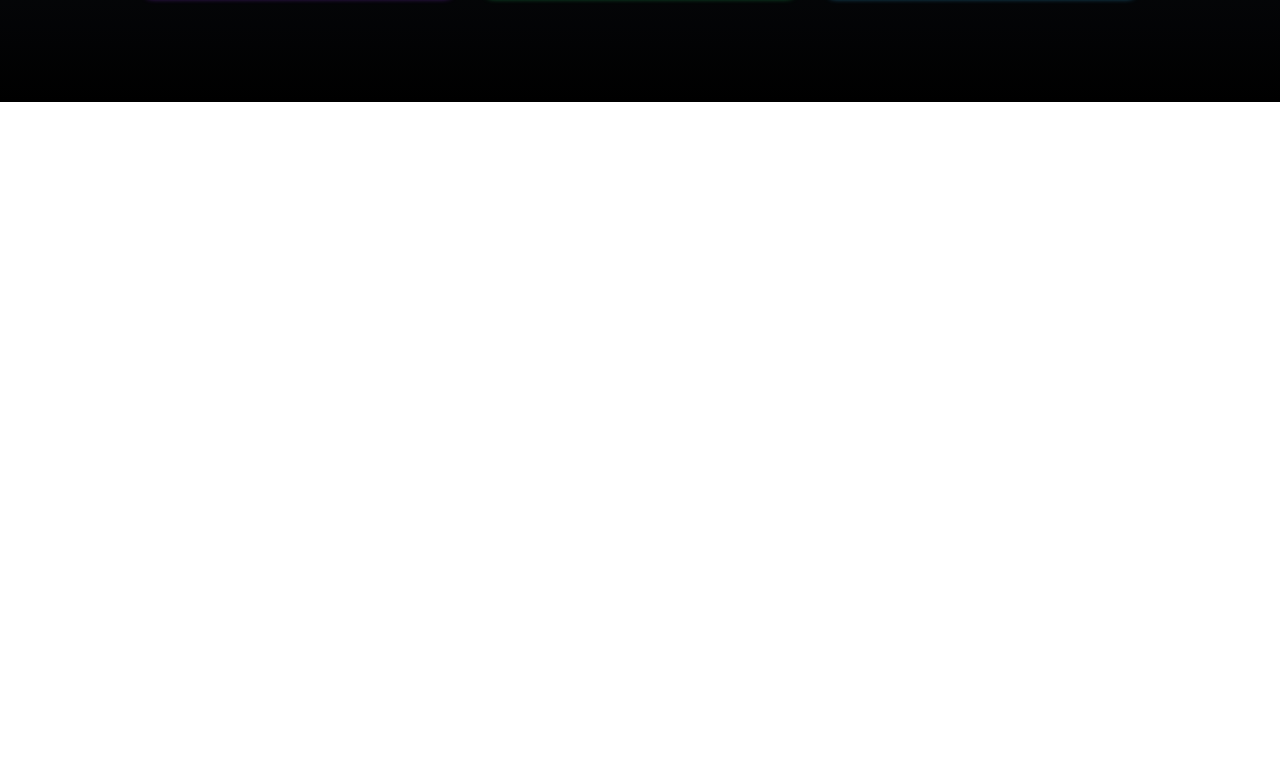
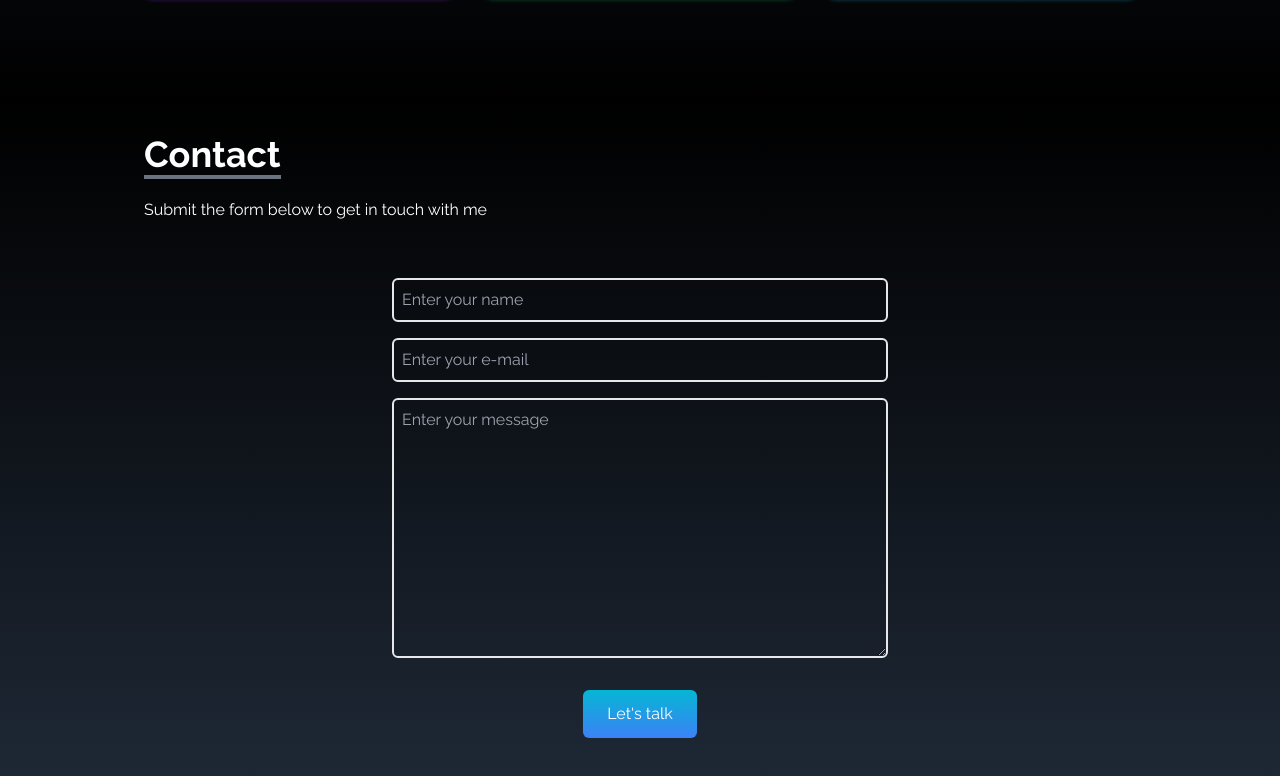
Before and after one commit to YuliiaDikun/portfolio, a React (Create React App) app: page / in a window 1280 px wide. Shown: the part 3780-4556 px from the top of the page. Before the commit the page ends 3882 px from the top, so only its background shows below. Built offline with nearby package versions, Linux system fonts and the light colour scheme.

Commit message:
feat: contact form

```diff
--- a/src/App.js
+++ b/src/App.js
@@ -4,6 +4,7 @@
 import About from "./components/About/About";
 import Portfolio from "./components/Portfolio/Portfolio";
 import Experience from "./components/Experience/Experience";
+import Contact from "./components/Contact/Contact";
 function App() {
   return (
     <div>
@@ -12,6 +13,7 @@
       <About />
       <Portfolio />
       <Experience />
+      <Contact />
       <SocialLinks />
     </div>
   );
--- /dev/null
+++ b/src/components/Contact/Contact.jsx
@@ -0,0 +1,25 @@
+import React from "react";
+
+const Contact = () => {
+  return (
+    <section name='contact' className="w-full bg-gradient-to-b from-black to-gray-800 p-4 text-white">
+      <div className="flex flex-col p-4 justify-center max-w-screen-lg mx-auto h-full">
+        <div className="pb-8">
+          <p className="text-4xl font-bold inline border-b-4 border-gray-500">Contact</p>
+          <p className="py-6">Submit the form below to get in touch with me</p>
+        </div>
+
+        <div className="flex justify-center items-center">
+          <form action="https://getform.io/f/d55a35ac-12f4-48cd-9a60-05f375e681a7" method='POST' className="flex flex-col w-full md:w-1/2">
+            <input className="p-2 bg-transparent border-2 rounded-md text-white focus:outline-none" type="text" name='name' placeholder="Enter your name" />
+            <input className="p-2 bg-transparent border-2 my-4 rounded-md text-white focus:outline-none" type="email" name='mail' placeholder="Enter your e-mail" />
+            <textarea name="message" rows="10" placeholder='Enter your message' className="p-2 bg-transparent border-2 rounded-md text-white focus:outline-none"></textarea>
+            <button className="text-white bg-gradient-to-b from-cyan-500 to-blue-500 px-6 py-3 my-8 mx-auto flex items-center rounded-md hover:scale-110 duration-300">Let's talk</button>
+          </form>
+        </div>
+      </div>
+    </section>
+  );
+};
+
+export default Contact;
--- a/src/components/Experience/Experience.jsx
+++ b/src/components/Experience/Experience.jsx
@@ -83,9 +83,10 @@
             return (
               <div
                 key={id}
-                className={`shadow-md hover:scale-105 duration-500 py-2 rounded-lg ${style}`}>
+                className={`shadow-md hover:scale-105 duration-500 py-2 rounded-lg ${style}`}
+              >
                 <img src={src} alt="" className="w-20 mx-auto" />
-                <p className="mt-4">{ title}</p>
+                <p className="mt-4">{title}</p>
               </div>
             );
           })}
```
